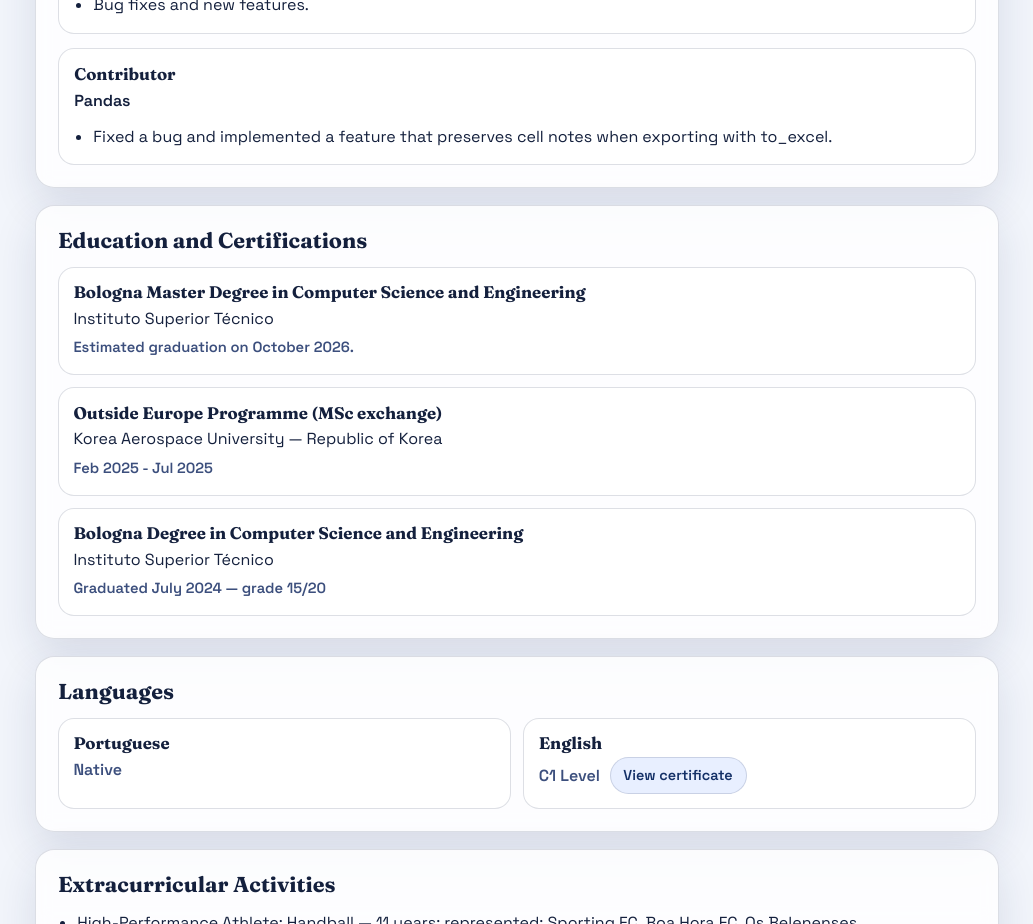
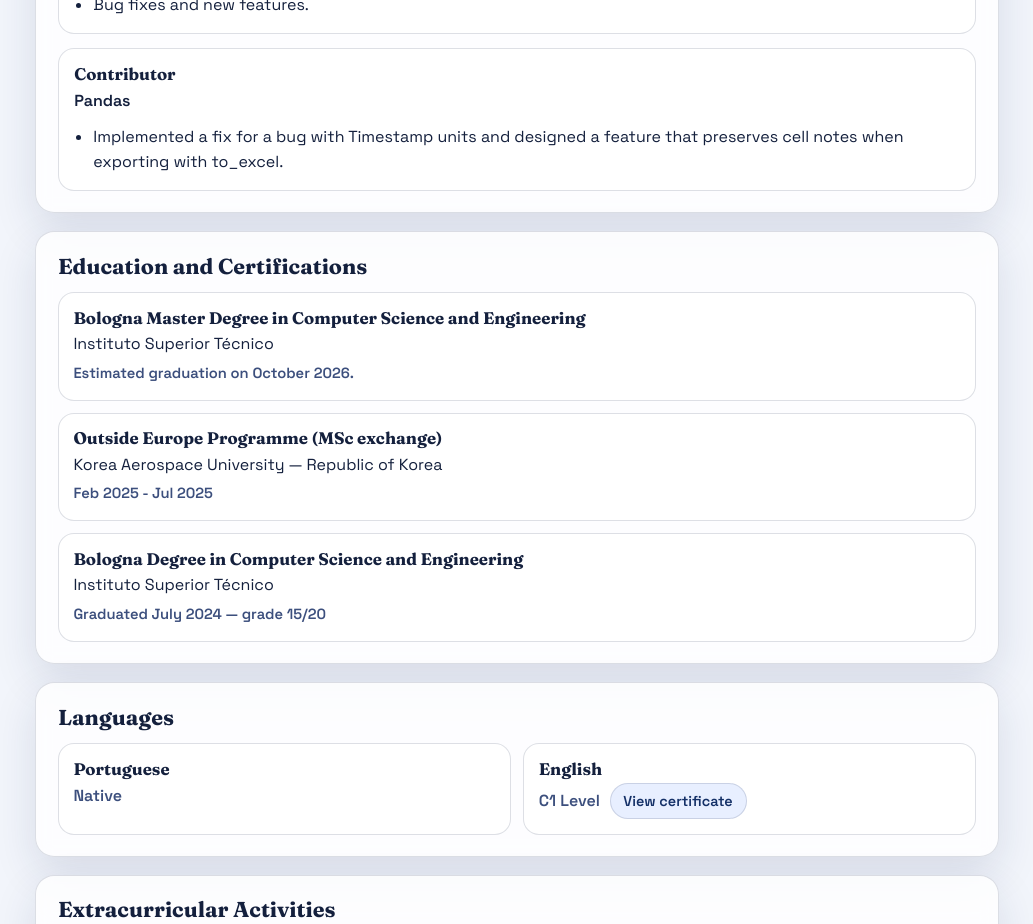
Before and after one commit to diogomsmiranda/cv, a Next.js app: page / in a window 1280 px wide. Shown: the part 2800-3724 px from the top of the page, without its empty margins (123-1156 px from the left). Built offline with nearby package versions, Linux system fonts and the light colour scheme.

Commit message:
chore: enhance wording

```diff
--- a/data/cv.ts
+++ b/data/cv.ts
@@ -167,7 +167,7 @@ export const cvData = {
       project: "Pandas",
       role: "Contributor",
       highlights: [
-        "Fixed a bug and implemented a feature that preserves cell notes when exporting with to_excel.",
+        "Implemented a fix for a bug with Timestamp units and designed a feature that preserves cell notes when exporting with to_excel.",
       ],
     },
   ] as OpenSourceItem[],
```
